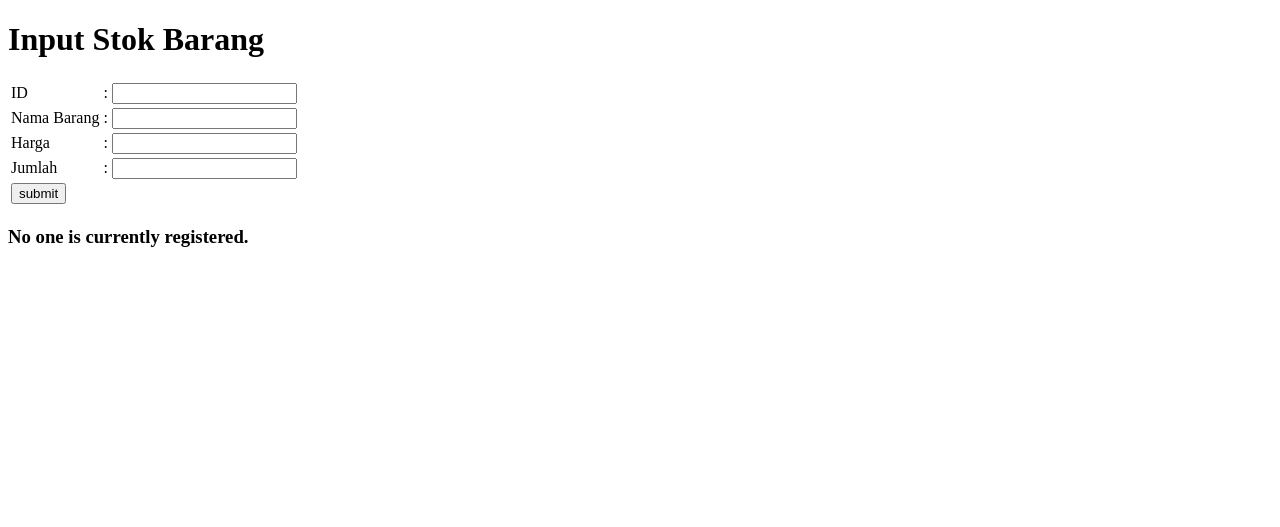
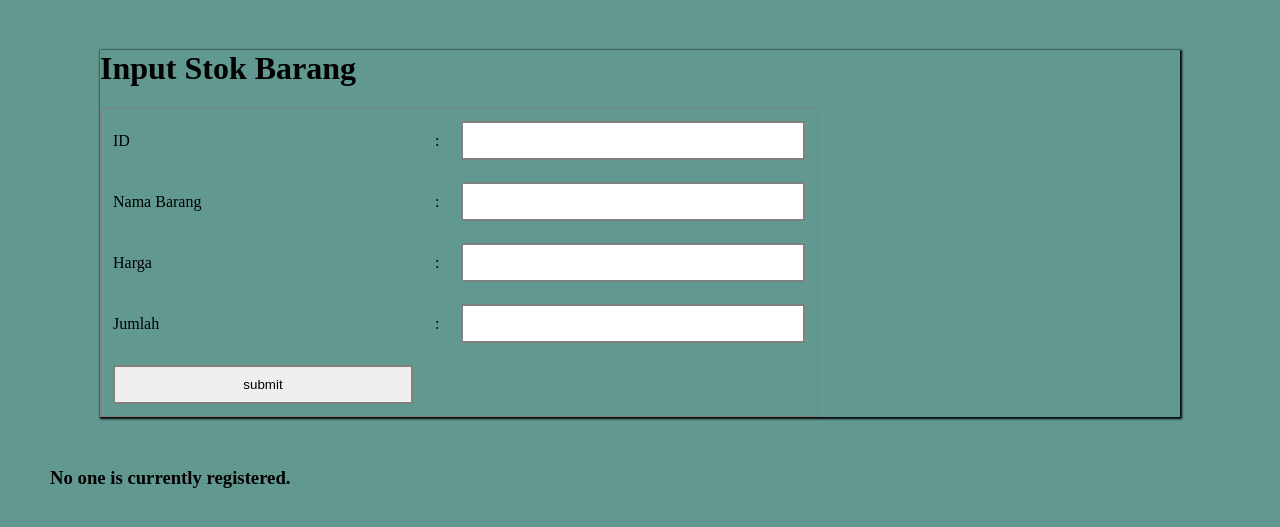
Before and after one commit to rizkyharahap/transaksi, a PHP site: page / in a window 1280 px wide. Shown: the top 527 px of the page. Run offline with PHP 8.4, Linux system fonts and the light colour scheme; data that the repository does not hold is empty; some libraries are stand-ins or nearby versions.

Commit message:
final 1.3

```diff
--- a/index.php
+++ b/index.php
@@ -3,8 +3,36 @@
   <head>
     <meta charset="utf-8">
     <title>Stok Barang</title>
+
+    <style media="screen">
+      body {
+        margin: 50px;
+        background-color: rgb(97, 152, 144);
+      }
+      input {
+        width: 300px;
+        padding: 10px 20px;
+        border: solid grey 2px;
+        border-radius: 2px;
+      }
+      .form-input {
+        margin: 50px;
+        box-shadow: 1px 1px 2px 1px;
+      }
+      table {
+        border: solid grey 1px;
+      }
+      table tr {
+        margin: 0;
+      }
+      table tr td {
+        padding: 10px;
+        margin: 0;
+      }
+    </style>
   </head>
   <body>
+    <div class="form-input">
       <h1>Input Stok Barang</h1>
       <form class="" action="index.php" method="post">
         <table>
@@ -33,6 +61,10 @@
           </tr>
         </table>
         </form>
+    </div>
+
+
+
       <?php
         $host = "transaksi.database.windows.net";
         $user = "rizkyhaphap";
```
Lines whose indentation alone changed are shown as unchanged.
